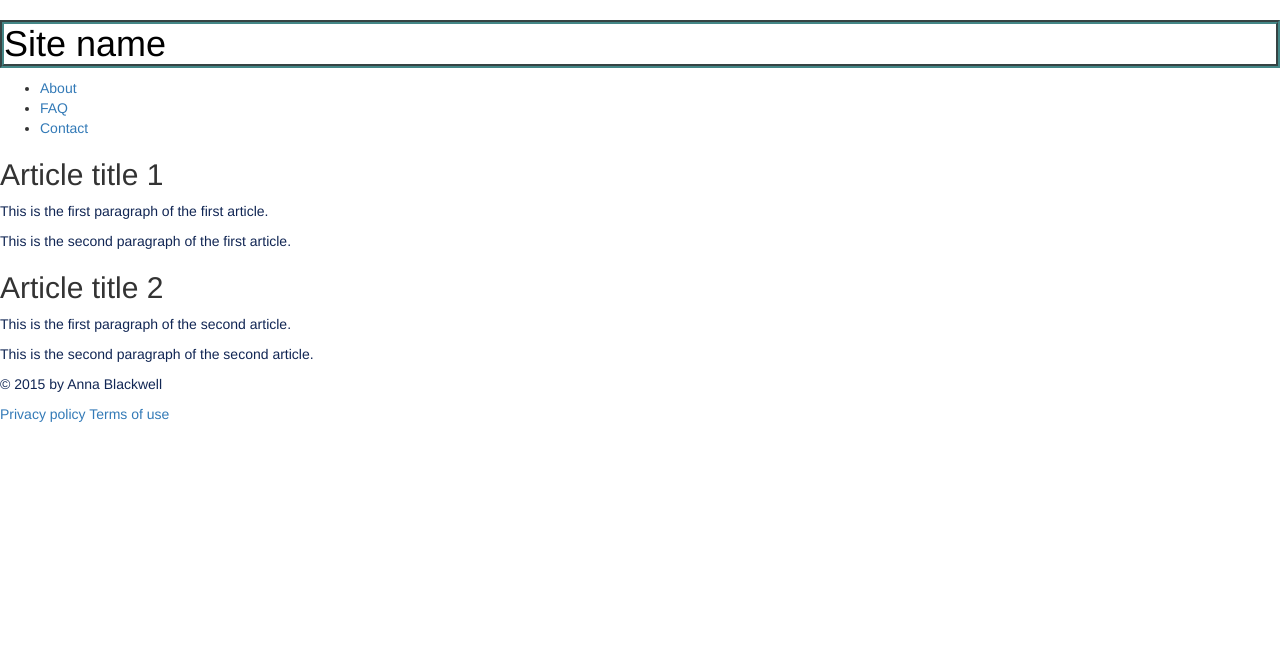
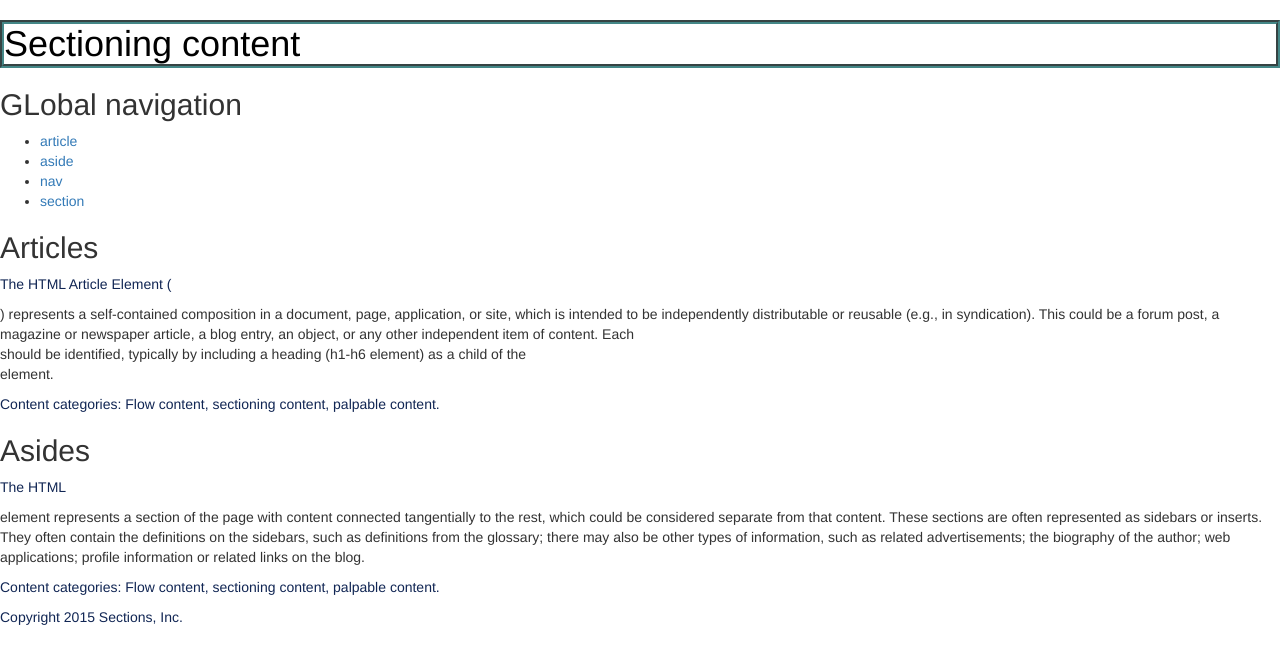
Before and after one commit to AnnaBlackwell/Sprint-2, a plain HTML site: page index.html in a window 1280 px wide. Drawn offline with nearby package versions, Linux system fonts and the light colour scheme.

Commit message:
Update index file

```diff
--- a/index.html
+++ b/index.html
@@ -4,7 +4,7 @@
     <meta charset="utf-8">
     <meta http-equiv="X-UA-Compatible" content="IE=edge">
     <meta name="viewport" content="width=device-width, initial-scale=1">
-    <title>Page title</title>
+    <title>Sectioning Content</title>
     <link rel="stylesheet" href="https://maxcdn.bootstrapcdn.com/bootstrap/3.3.5/css/bootstrap.min.css">
 
     <style type="text/css" media="all">
@@ -24,37 +24,35 @@
   </head>
   <body>
     <header>
-      <h1>Site name</h1>
+      <h1>Sectioning content</h1>
     </header>
     <nav role="navigation" id = "global-nav">
+      <h2>GLobal navigation</h2>
       <ul>
-        <li><a href="#">About</a></li>
-        <li><a href="#">FAQ</a></li>
-        <li><a href="#">Contact</a></li>
+        <li><a href="https://developer.mozilla.org/en-US/docs/Web/HTML/Element/article">article</a></li>
+        <li><a href="https://developer.mozilla.org/en-US/docs/Web/HTML/Element/aside">aside</a></li>
+        <li><a href="https://developer.mozilla.org/en-US/docs/Web/HTML/Element/nav">nav</a></li>
+        <li><a href="https://developer.mozilla.org/en-US/docs/Web/HTML/Element/section">section</a></li>
       </ul>
     </nav>
     <main role="main" id="main">
       <article>
         <header>
-          <h2>Article title 1</h2>
+          <h2>Articles</h2>
         </header>
-        <p>This is the first paragraph of the first article.</p>
-        <p>This is the second paragraph of the first article.</p>
+        <p>The HTML Article Element (<article>) represents a self-contained composition in a document, page, application, or site, which is intended to be independently distributable or reusable (e.g., in syndication). This could be a forum post, a magazine or newspaper article, a blog entry, an object, or any other independent item of content. Each <article> should be identified, typically by including a heading (h1-h6 element) as a child of the <article> element.</p>
+        <p>Content categories: Flow content, sectioning content, palpable content.</p>
       </article>
       <article>
         <header>
-          <h2>Article title 2</h2>
+          <h2>Asides</h2>
         </header>
-        <p>This is the first paragraph of the second article.</p>
-        <p>This is the second paragraph of the second article.</p>
+        <p>The HTML <aside> element represents a section of the page with content connected tangentially to the rest, which could be considered separate from that content. These sections are often represented as sidebars or inserts. They often contain the definitions on the sidebars, such as definitions from the glossary; there may also be other types of information, such as related advertisements; the biography of the author; web applications; profile information or related links on the blog.</p>
+        <p>Content categories: Flow content, sectioning content, palpable content.</p>
       </article>
       </main>
       <footer role="contentinfo">
-        <p id="copyright">&copy; 2015 by Anna Blackwell</p>
-        <nav>
-          <a href="#">Privacy policy</a>
-          <a href="#">Terms of use</a>
-        </nav>
+        <p id="copyright">Copyright 2015 Sections, Inc.</p>
       </footer>
   </body>
 </html>
```
